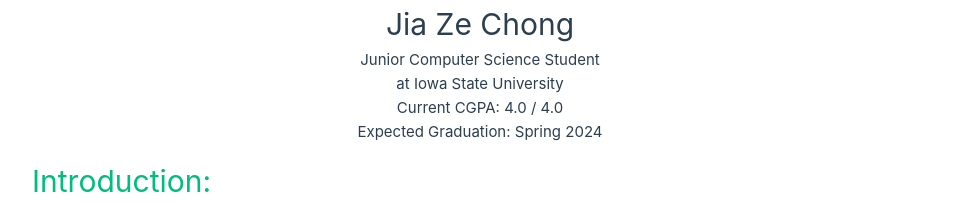
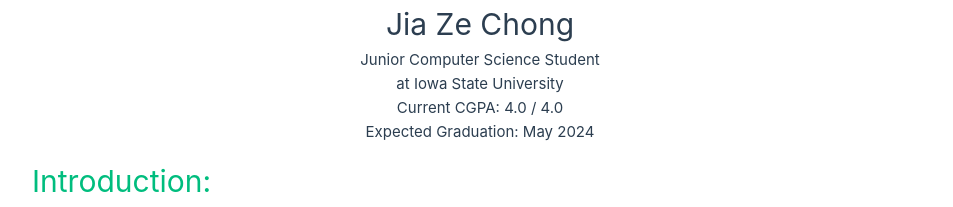
Before and after one commit to JiaZe-Chong/JiaZe-Chong.github.io, a Vue app: page / in a window 1280 px wide. Shown: the top 207 px of the page, without its empty margins (160-1113 px from the left). Built offline with nearby package versions, Linux system fonts and the light colour scheme.

Commit message:
Detail restructure

```diff
--- a/src/components/ExperienceList.vue
+++ b/src/components/ExperienceList.vue
@@ -14,6 +14,8 @@
       </template>
 
       <template #details>
+        <p>-Language: C, C++</p>
+        <p>-Library/Technology: Pylon Software Suite</p>
         <p>
           -Developed programs written in C++ and “Block Coding” for communication between imaging
           technologies and a robot arm via different voltages.
@@ -31,8 +33,6 @@
           -Developed a utility program in C that stitches 40 images into 1 large image and breaks up
           1 large image into 297 smaller images using memory manipulation to help with analysis.
         </p>
-        <p>-Language: C, C++</p>
-        <p>-Library/Technology: Pylon Software Suite</p>
         <p>
           -Biggest lesson: Documentation, how reading documentation is one of the most important
           step before writing any code, and how writing useful documentation helps maintainance
--- a/src/components/MyTitle.vue
+++ b/src/components/MyTitle.vue
@@ -5,7 +5,7 @@
       <p>Junior Computer Science Student</p>
       <p>at Iowa State University</p>
       <p>Current CGPA: 4.0 / 4.0</p>
-      <p>Expected Graduation: Spring 2024</p>
+      <p>Expected Graduation: May 2024</p>
     </div>
   </div>
 </template>
--- a/src/components/ProjectList.vue
+++ b/src/components/ProjectList.vue
@@ -13,11 +13,11 @@
       </template>
 
       <template #details>
+        <p>-Language: Javascript</p>
+        <p>-Library/Technology: VueJS, Github Pages</p>
         <p>-Used conditional rendering to only show details on click.</p>
         <p>-Utilized components to organize code base.</p>
         <p>-Used slots and props to pass data into components.</p>
-        <p>-Language: Javascript</p>
-        <p>-Library/Technology: VueJS, Github Pages</p>
         <p>
           -Biggest lesson: You can never really learn everything there is to learn about some
           language/framework/library. You just need to learn the fundamental and keep learning while
@@ -35,6 +35,8 @@
       </template>
 
       <template #details>
+        <p>-Language: C and C++</p>
+        <p>-Library/Technology: nCurses, Makefile</p>
         <p>-Used nCurses for terminal manipulation and unbuffered input.</p>
         <p>-Developed and used a parser to parse data from a CSV file.</p>
         <p>
@@ -42,8 +44,6 @@
           game.
         </p>
         <p>-Utilized header files and Makefile to improve code maintainability.</p>
-        <p>-Language: C and C++</p>
-        <p>-Library/Technology: nCurses, Makefile</p>
         <p>
           -Biggest lesson: Technical dept, what seems like an easy solution for current complication
           may lead to a much harder problem that needs to be solve, so always plan ahead.
@@ -59,6 +59,8 @@
       </template>
 
       <template #details>
+        <p>-Language: Java</p>
+        <p>-Library/Technology: Android Studio, Springboot, Git</p>
         <p>
           -HTTP requests and WebSockets are used for communication between the front-end client and
           the back-end server.
@@ -68,8 +70,6 @@
           server
         </p>
         <p>-Utilized fragments and activities to make UI more friendly</p>
-        <p>-Language: Java</p>
-        <p>-Library/Technology: Android Studio, Springboot, Git</p>
         <p>
           -Biggest lesson: Plan ahead, as projects get bigger, it is very important to plan ahead as
           even the simplest things such as naming variables can be hard due to namespace pollution
```
Also changed, not shown: 1 other file (tests, documents, lock files or other folders).
